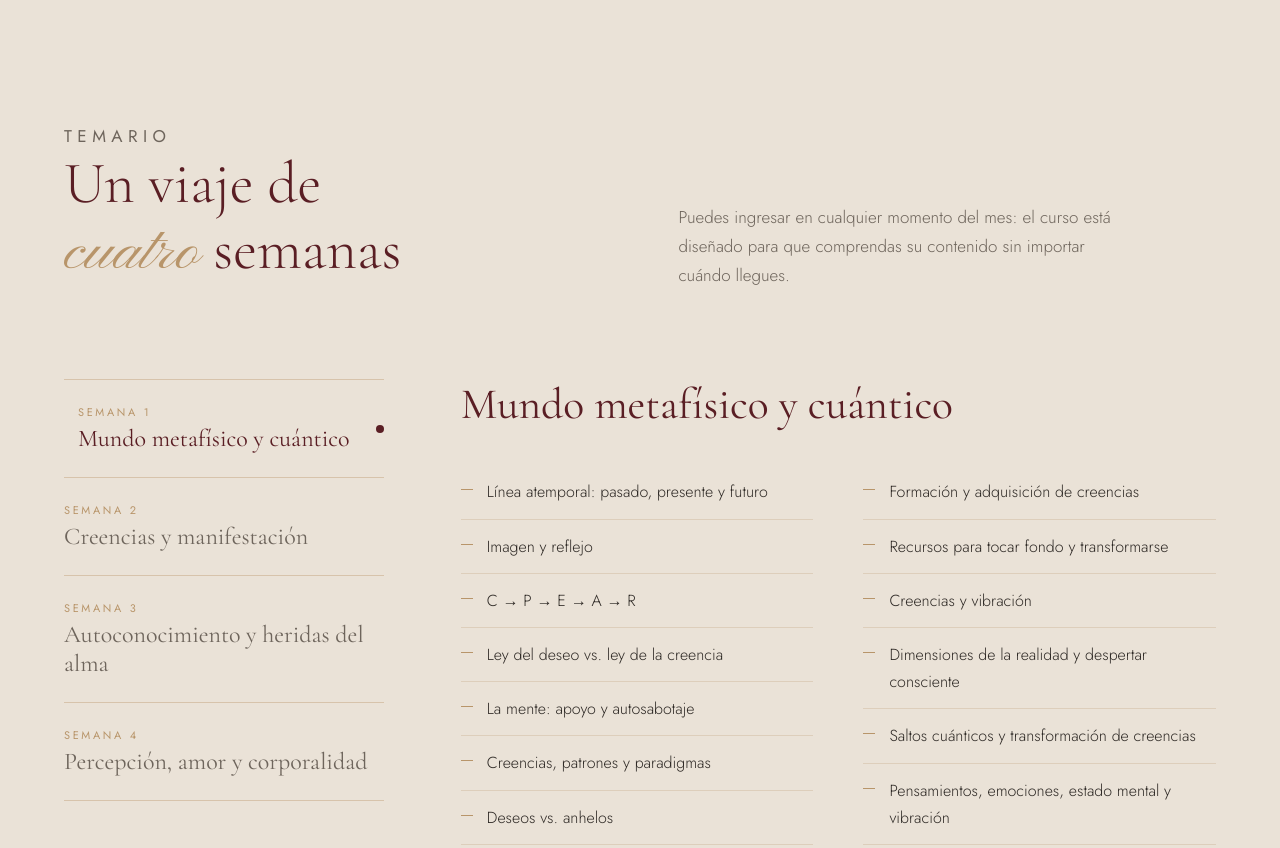
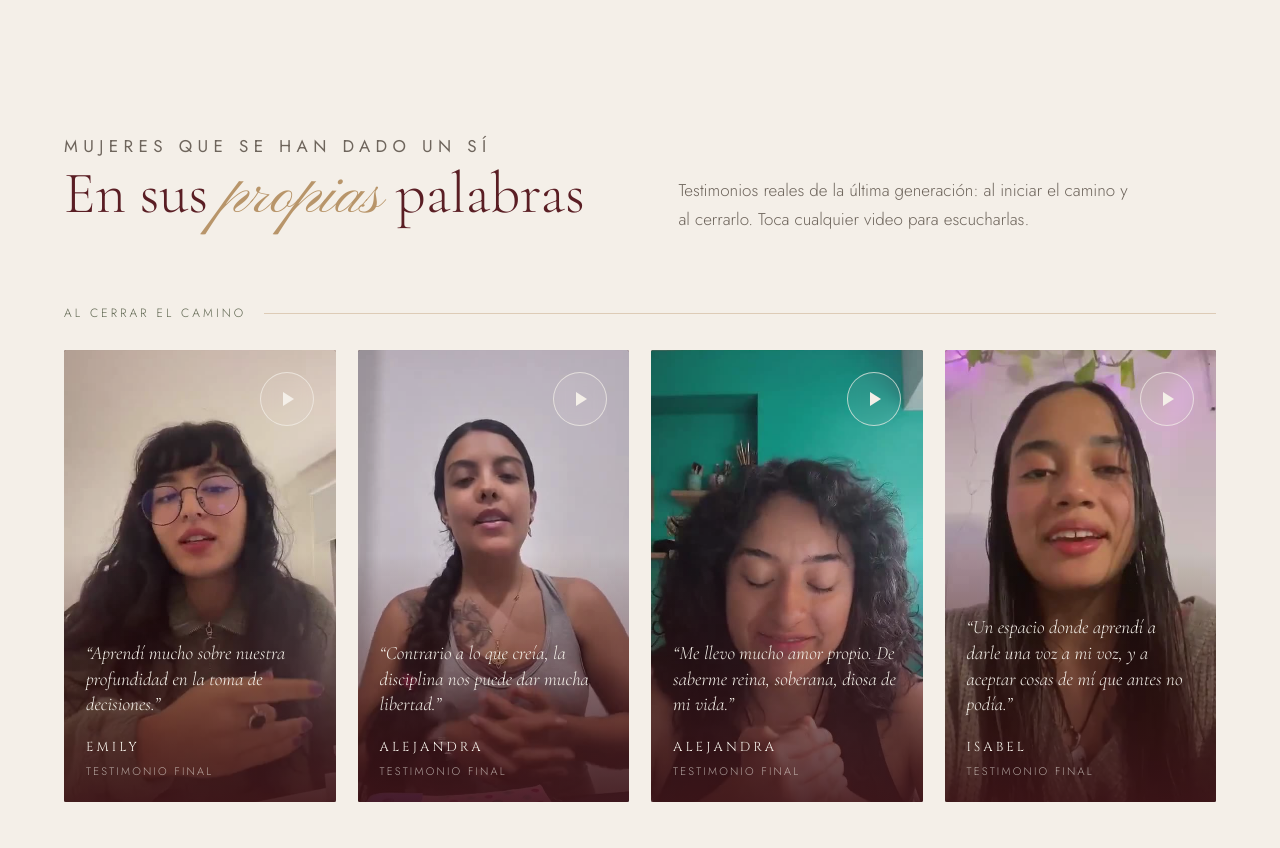
Before and after one commit to TeriLuna/pulse-law-for-queens, a plain HTML site: page index.html in a window 1280 px wide. Shown: the part 7260-8108 px from the top of the page. Drawn offline with nearby package versions, Linux system fonts and the light colour scheme.

Commit message:
Remove 'temario' section from index.html
Removed the 'temario' section from the HTML.

```diff
--- a/index.html
+++ b/index.html
@@ -167,35 +167,7 @@
     </section>
 
     <!-- TEMARIO -->
-    <section class="temario" id="temario" data-screen-label="07 Temario">
-      <div class="wrap">
-        <div class="sec-head">
-          <div>
-            <p class="eyebrow rv">Temario</p>
-            <h2 class="h-serif rv d1">Un viaje de <span class="script">cuatro</span> semanas</h2>
-          </div>
-          <p class="rv d2">Puedes ingresar en cualquier momento del mes: el curso está diseñado para que comprendas su contenido sin importar cuándo llegues.</p>
-        </div>
-        <div class="tabs">
-          <div class="tab-btns" role="tablist">
-            <button class="tab-btn on" data-t="0"><span><small>Semana 1</small>Mundo metafísico y cuántico</span><i class="dot"></i></button>
-            <button class="tab-btn" data-t="1"><span><small>Semana 2</small>Creencias y manifestación</span><i class="dot"></i></button>
-            <button class="tab-btn" data-t="2"><span><small>Semana 3</small>Autoconocimiento y heridas del alma</span><i class="dot"></i></button>
-            <button class="tab-btn" data-t="3"><span><small>Semana 4</small>Percepción, amor y corporalidad</span><i class="dot"></i></button>
-          </div>
-          <div>
-            <div class="tab-panel on"><h3>Mundo metafísico y cuántico</h3><ul>
-              <li>Línea atemporal: pasado, presente y futuro</li><li>Imagen y reflejo</li><li>C → P → E → A → R</li><li>Ley del deseo vs. ley de la creencia</li><li>La mente: apoyo y autosabotaje</li><li>Creencias, patrones y paradigmas</li><li>Deseos vs. anhelos</li><li>Formación y adquisición de creencias</li><li>Recursos para tocar fondo y transformarse</li><li>Creencias y vibración</li><li>Dimensiones de la realidad y despertar consciente</li><li>Saltos cuánticos y transformación de creencias</li><li>Pensamientos, emociones, estado mental y vibración</li></ul></div>
-            <div class="tab-panel"><h3>Transformación de creencias y manifestación</h3><ul>
-              <li>Cambio de programación y manifestación</li><li>Cerebro consciente y subconsciente</li><li>Creencias culturales y personales</li><li>Escalera de creencias</li><li>Las relaciones como elección y no como obligación</li><li>Pilares de referencia que sostienen una creencia</li><li>Patrones repetitivos y estrategias para romperlos</li><li>El poder de la proximidad</li><li>La vibración y la atracción</li><li>Ver con los ojos del alma antes que con los físicos</li></ul></div>
-            <div class="tab-panel"><h3>Autoconocimiento y heridas del alma</h3><ul>
-              <li>Las 4 R de la destrucción, según Robbins</li><li>Imagen, reflejo y ley del espejo</li><li>Tipos de personalidad</li><li>Tu herida del alma</li><li>Tipos de apego</li><li>Necesidades de la mente y del alma</li></ul></div>
-            <div class="tab-panel"><h3>Percepción, amor y corporalidad</h3><ul>
-              <li>Técnica de palabras emocionales</li><li>Canales de percepción: visual, auditivo y kinestésico</li><li>Lenguajes del amor principales</li><li>Tipos de corporalidad</li><li>Metaprogramas</li><li>Disfunciones del Reino</li><li>Reestructuración de etiquetas</li></ul></div>
-          </div>
-        </div>
-      </div>
-    </section>
+
 
     <!-- VOICES -->
     <section class="voices" id="voces" data-screen-label="08 Testimonios">
```
